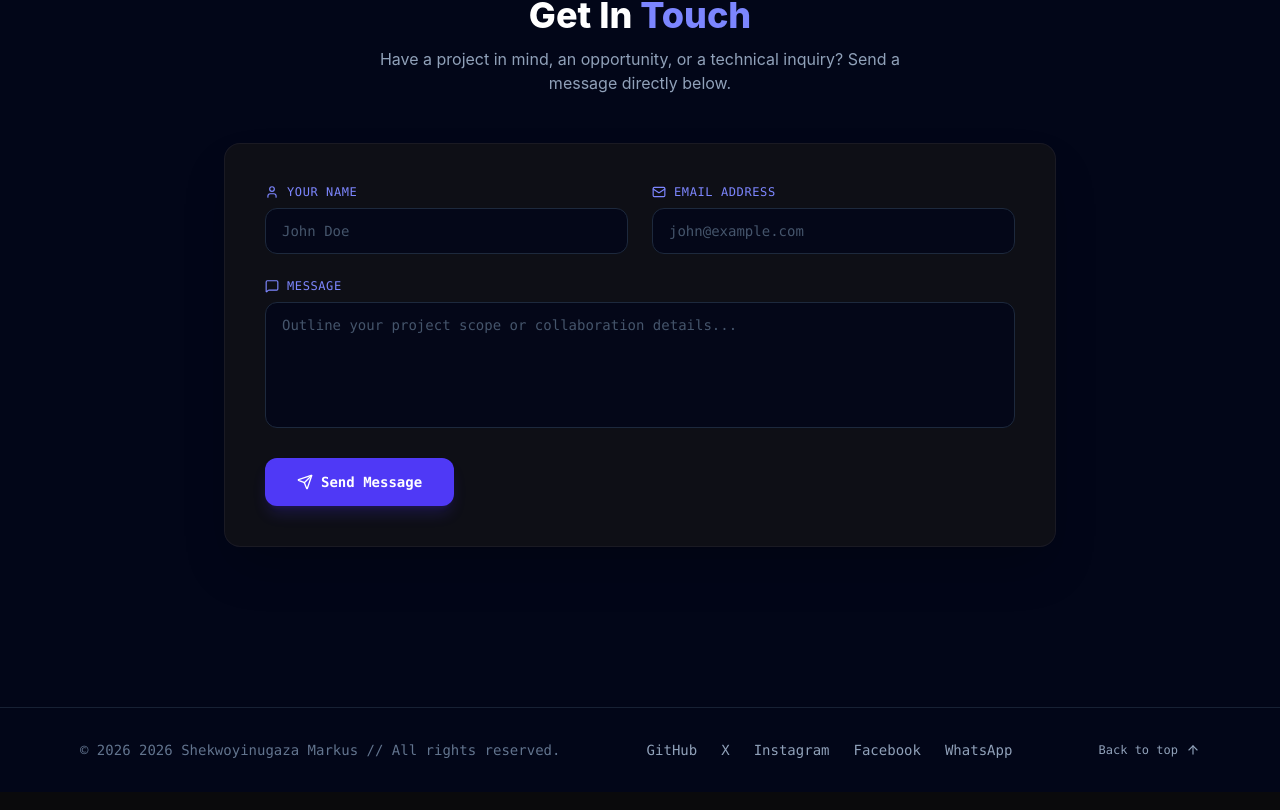
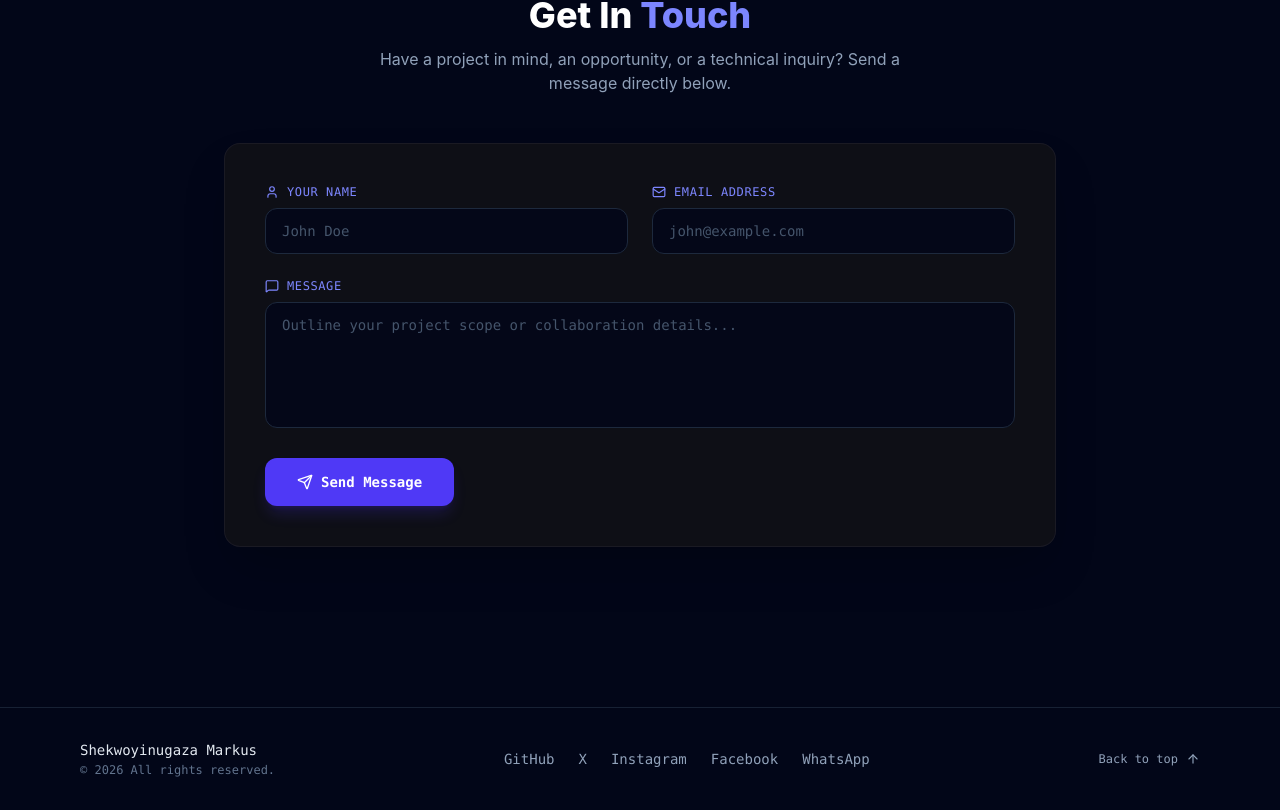
Before and after one commit to Gazilo7/dev-portfolio, a React (Vite) app: page / in a window 1280 px wide. Shown: the part 4782-5592 px from the top of the page. Built offline with nearby package versions, Linux system fonts and the light colour scheme.

Commit message:
Simplify footer copyright text

```diff
--- a/src/components/Footer.jsx
+++ b/src/components/Footer.jsx
@@ -11,8 +11,9 @@ export default function Footer() {
 
         {/* Left: Name & Copyright */}
         <div className="text-center md:text-left font-mono space-y-0.5">
-          <p className="text-sm text-slate-500 font-mono">
-            © {new Date().getFullYear()} 2026 Shekwoyinugaza Markus // All rights reserved.
+          <p className="text-slate-200 text-sm font-medium">Shekwoyinugaza Markus</p>
+          <p className="text-slate-500 text-xs">
+            © {new Date().getFullYear()} All rights reserved.
           </p>
         </div>
 
```
